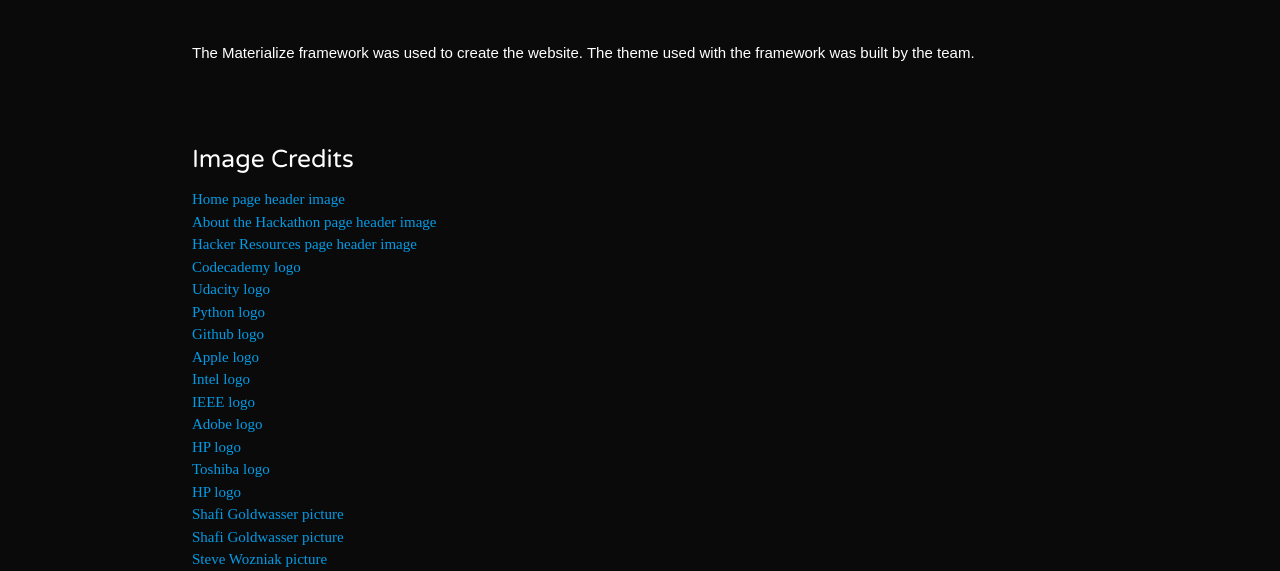
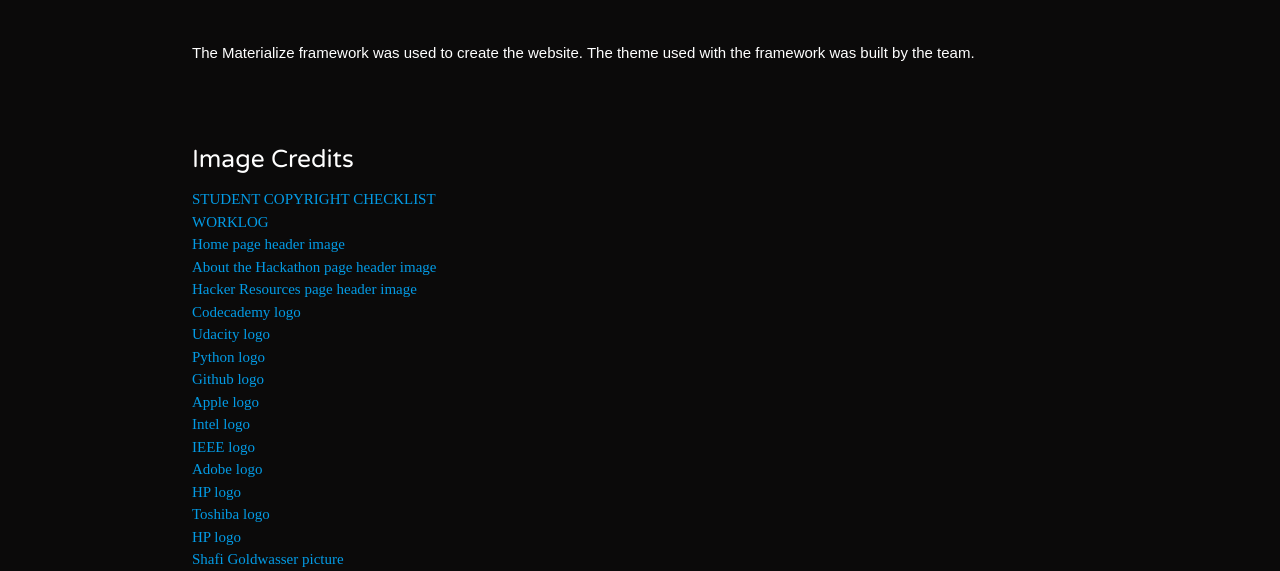
Before and after one commit to kylin-github/tsa-webmaster, a plain HTML site: page html/sources.html in a window 1280 px wide. Shown: the part 222-793 px from the top of the page. Drawn offline with nearby package versions, Linux system fonts and the light colour scheme; a web font is replaced by a local one.

Commit message:
added copyright checklist and worklog

```diff
--- a/html/sources.html
+++ b/html/sources.html
@@ -72,6 +72,8 @@
       <div class="row container">
         <h5 class="white-text">Image Credits</h5>
         <ul class="grey-text">
+          <li><strong><a href="../pdf/copyright-webmaster.pdf" target="_blank">STUDENT COPYRIGHT CHECKLIST</a></strong></li>
+          <li><strong><a href="../pdf/Webmaster-Worklog.pdf" target="_blank">WORKLOG</a></strong></li>
           <li><a href="https://unsplash.com/photos/pfR18JNEMv8" target="_blank">Home page header image</a></li>
           <li><a href="https://www.pexels.com/photo/person-holding-apple-magic-mouse-392018" target="_blank">About the Hackathon page header image</a></li>
           <li><a href="https://unsplash.com/photos/Pmu6-i4iyNE" target="_blank">Hacker Resources page header image</a></li>
```
Also changed, not shown: 2 other files.
